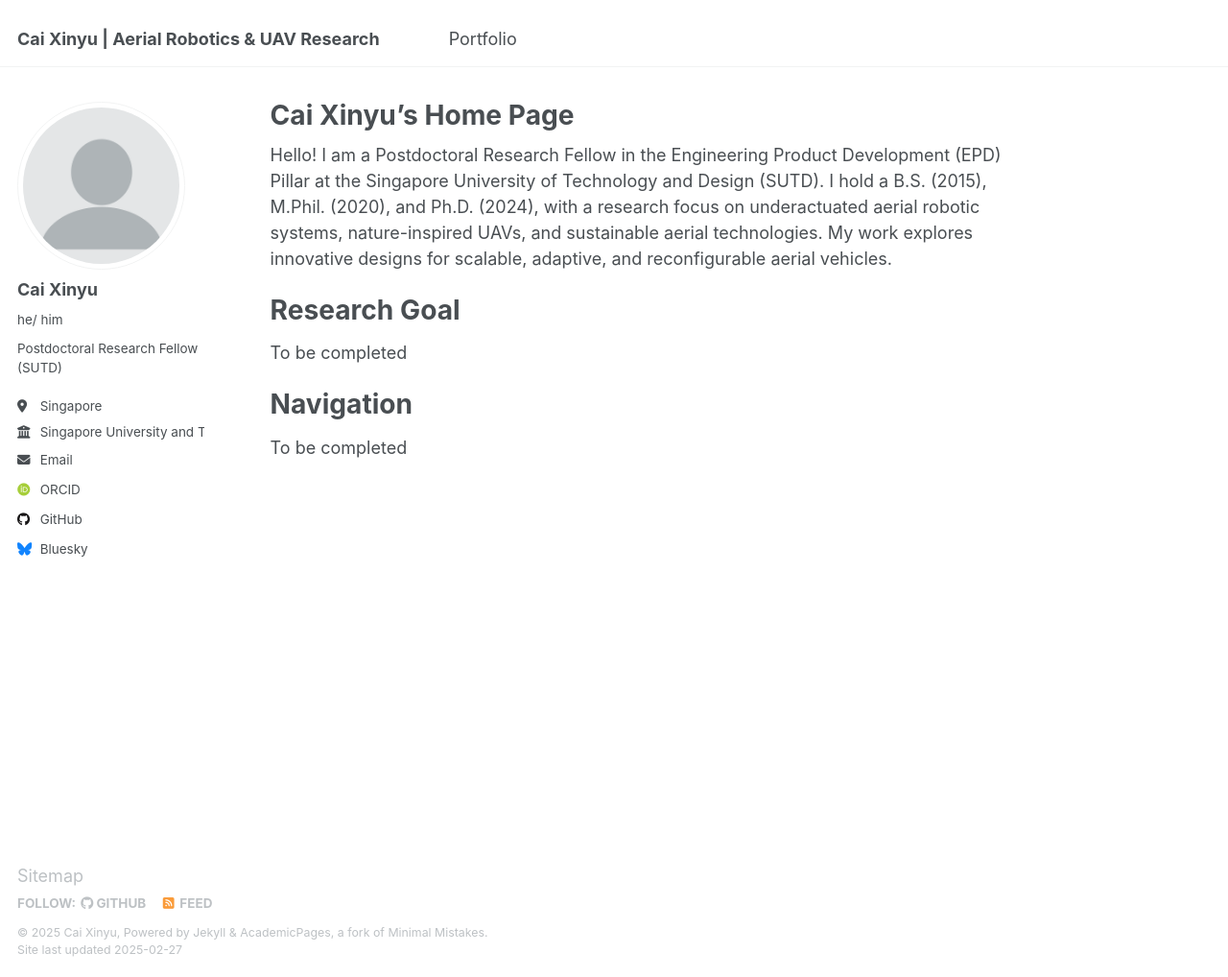
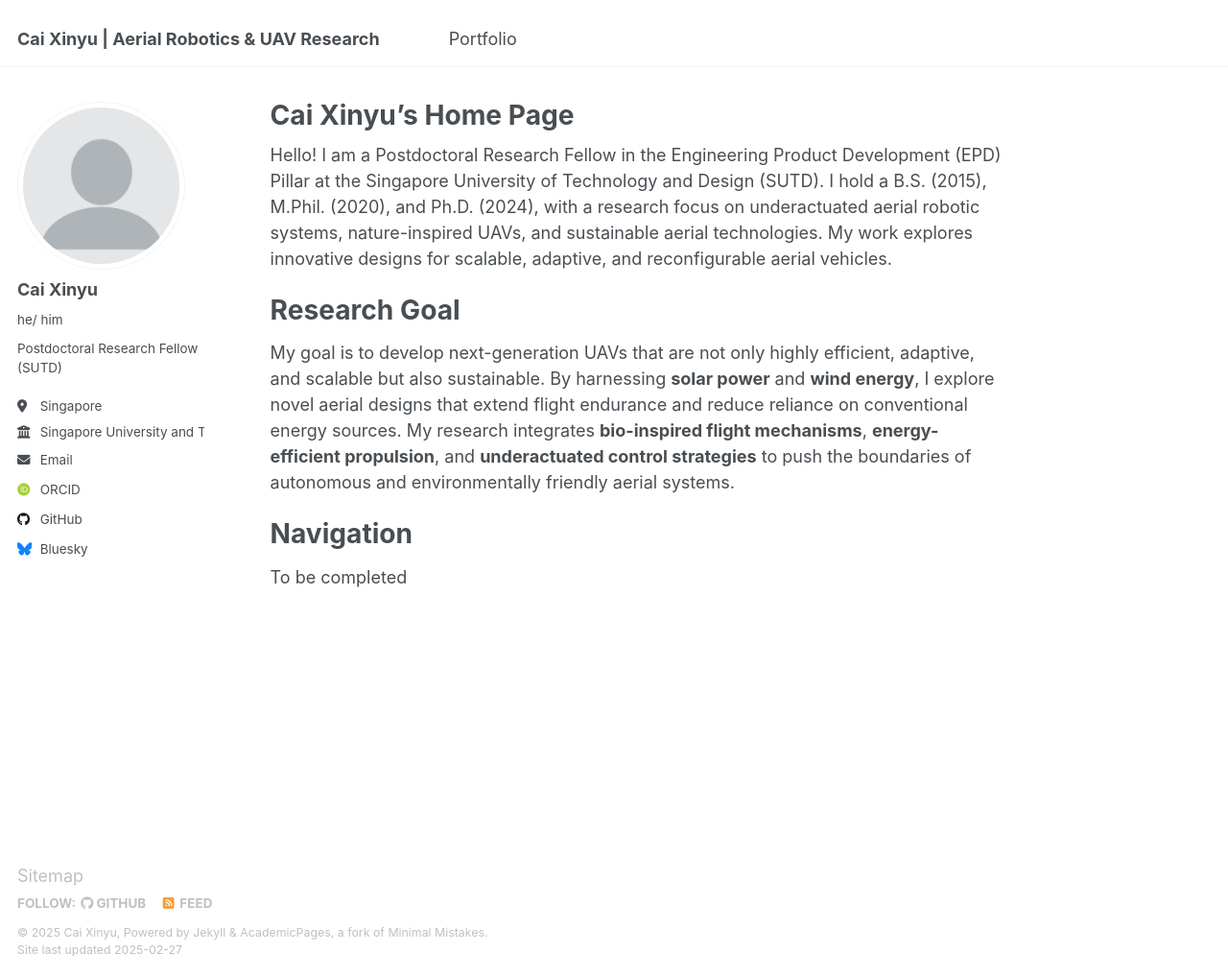
Before and after one commit to git-caixinyu/git-caixinyu.github.io, a Jekyll site: the page built from _pages/about.md, in a window 1280 px wide and 1018 px high. Shown: the whole window at 96% size. Built offline with Jekyll 4.4.1, drawn with Linux system fonts in a browser that asks for light colours; some web fonts are replaced.

Commit message:
Update about.md

```diff
--- a/_pages/about.md
+++ b/_pages/about.md
@@ -11,7 +11,7 @@ Hello! I am a Postdoctoral Research Fellow in the Engineering Product Developmen
 
 Research Goal
 ======
-To be completed
+My goal is to develop next-generation UAVs that are not only highly efficient, adaptive, and scalable but also sustainable. By harnessing __solar power__ and __wind energy__, I explore novel aerial designs that extend flight endurance and reduce reliance on conventional energy sources. My research integrates __bio-inspired flight mechanisms__, __energy-efficient propulsion__, and __underactuated control strategies__ to push the boundaries of autonomous and environmentally friendly aerial systems.
 
 Navigation
 ======
```
